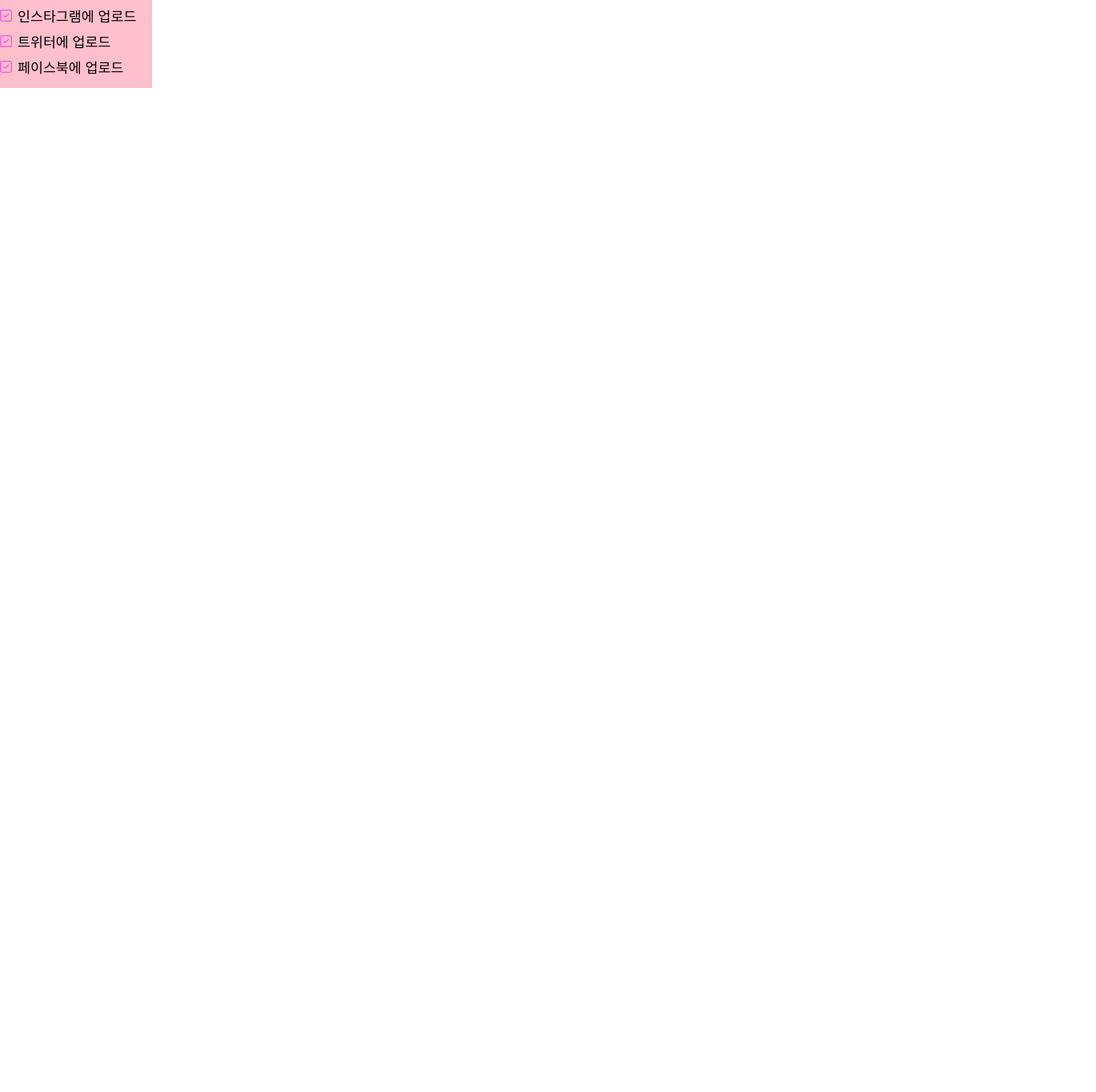
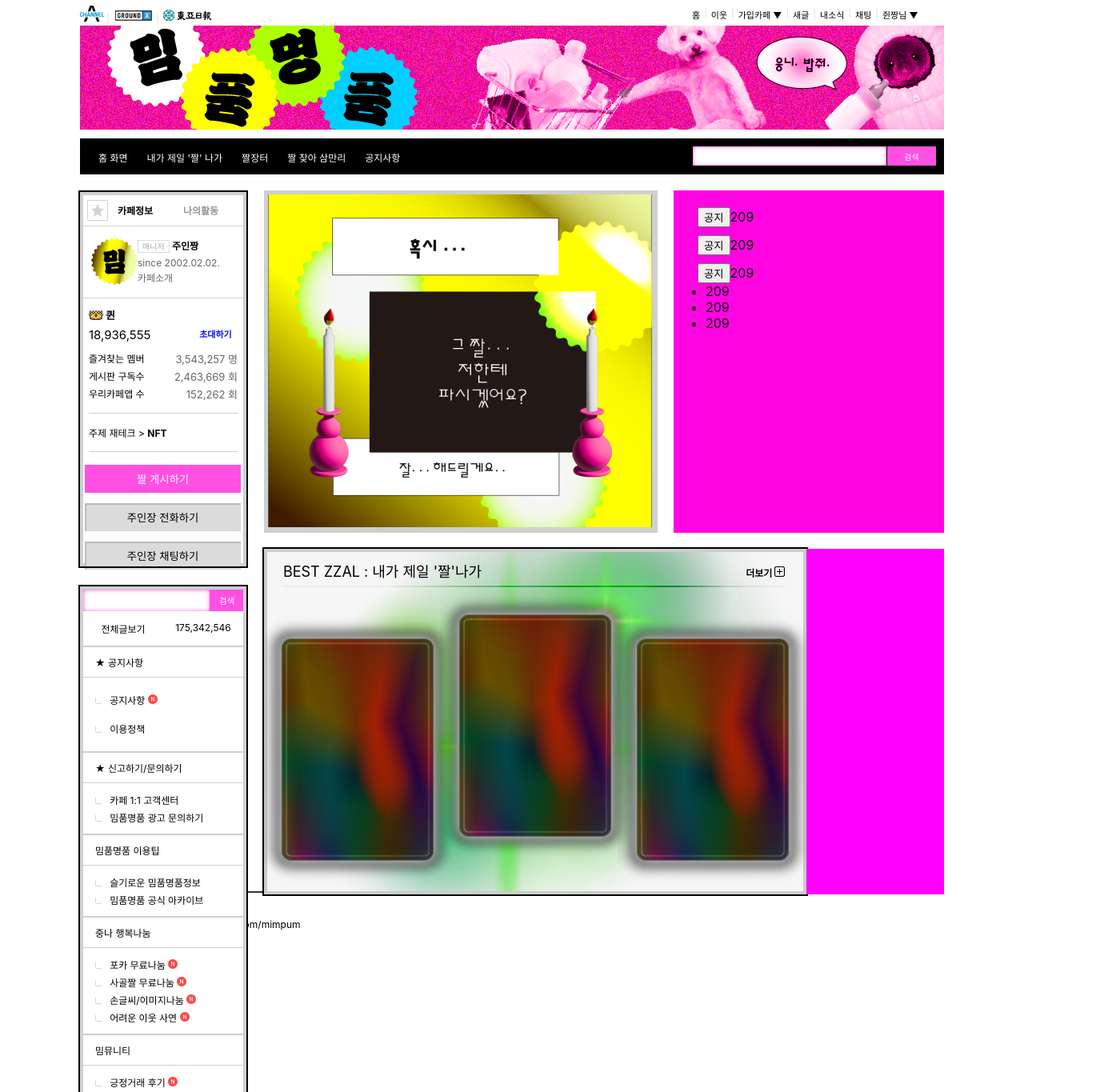
Before and after one commit to HugoParkk/meme-discussion, a React (Create React App) app: page /main in a window 1280 px wide. Shown: the top 1365 px of the page at 80% size, 1370 px wide, since content can reach past the window. Before the commit the page ends 800 px from the top, so only its background shows below. Built offline with nearby package versions, Linux system fonts and the light colour scheme.

Commit message:
[0615] 복구

```diff
--- a/src/pages/Main.js
+++ b/src/pages/Main.js
@@ -2,7 +2,7 @@
 import styled from "styled-components";
 
 import Header from "../components/Header";
-// import Popup from '../components/Popup';
+// import Popup from "../components/Popup";
 import Sidebar from "../components/Sidebar";
 import Footer from "../components/Footer";
 
@@ -19,32 +19,56 @@
 function Main() {
   return (
     <div>
-      {/* <Warp>
-      <Header/>
-        <div id="public-sidebar"><Sidebar /></div>
-        <div id = "main-contents">
+      <Warp>
+        <Header />
+        <div id="public-sidebar">
+          <Sidebar />
+        </div>
+        <div id="main-contents">
           <MainTop>
-          <div id="sell_JJal"><img src={JJalSell}></img> </div>
+            <div id="sell_JJal">
+              <img src={JJalSell}></img>{" "}
+            </div>
             <div id="notice_update">
               <div class="title"></div>
               <div id="listEmptySpace">
                 <ul>
-                <li><button>공지</button><span>209</span></li>
-                <li><button>공지</button><span>209</span></li>
-                <li><button>공지</button><span>209</span></li>
+                  <li>
+                    <button>공지</button>
+                    <span>209</span>
+                  </li>
+                  <li>
+                    <button>공지</button>
+                    <span>209</span>
+                  </li>
+                  <li>
+                    <button>공지</button>
+                    <span>209</span>
+                  </li>
                 </ul>
               </div>
               <ul>
-              <li><span>209</span></li>
-              <li><span>209</span></li>
-              <li><span>209</span></li>
+                <li>
+                  <span>209</span>
+                </li>
+                <li>
+                  <span>209</span>
+                </li>
+                <li>
+                  <span>209</span>
+                </li>
               </ul>
             </div>
           </MainTop>
 
           <MainMiddle>
             <div id="best_JJal">
-          <div id='text' >BEST ZZAL : 내가 제일 '짤'나가 <span>더보기 <img src={plus_box}></img></span></div>
+              <div id="text">
+                BEST ZZAL : 내가 제일 '짤'나가{" "}
+                <span>
+                  더보기 <img src={plus_box}></img>
+                </span>
+              </div>
               <div className="card_set">
                 <div className="card">
                   <img src={Card} />
@@ -58,20 +82,19 @@
                   <img src={Card} />
                 </div>
               </div>
+            </div>
+            <div id="Rank"></div>
+          </MainMiddle>
+        </div>
+        {/* <div id="main-popup">
+          <Popup />
+        </div> */}
 
-        </div>
-        <div id="Rank">
-
-        </div>
-          </MainMiddle>
-
+        {/* <div id="main-popup">
+          <Popup />
         </div> */}
-      {/* <div id="main-popup"><Popup /></div> */}
-
-      {/* <div id="main-popup"><Popup /></div> */}
-      {/* <Footer id="public-footer"/>
-      </Warp > */}
-      <SideBarUpload />
+        <Footer id="public-footer" />
+      </Warp>
     </div>
   );
 }
```
Lines whose indentation alone changed are shown as unchanged.
